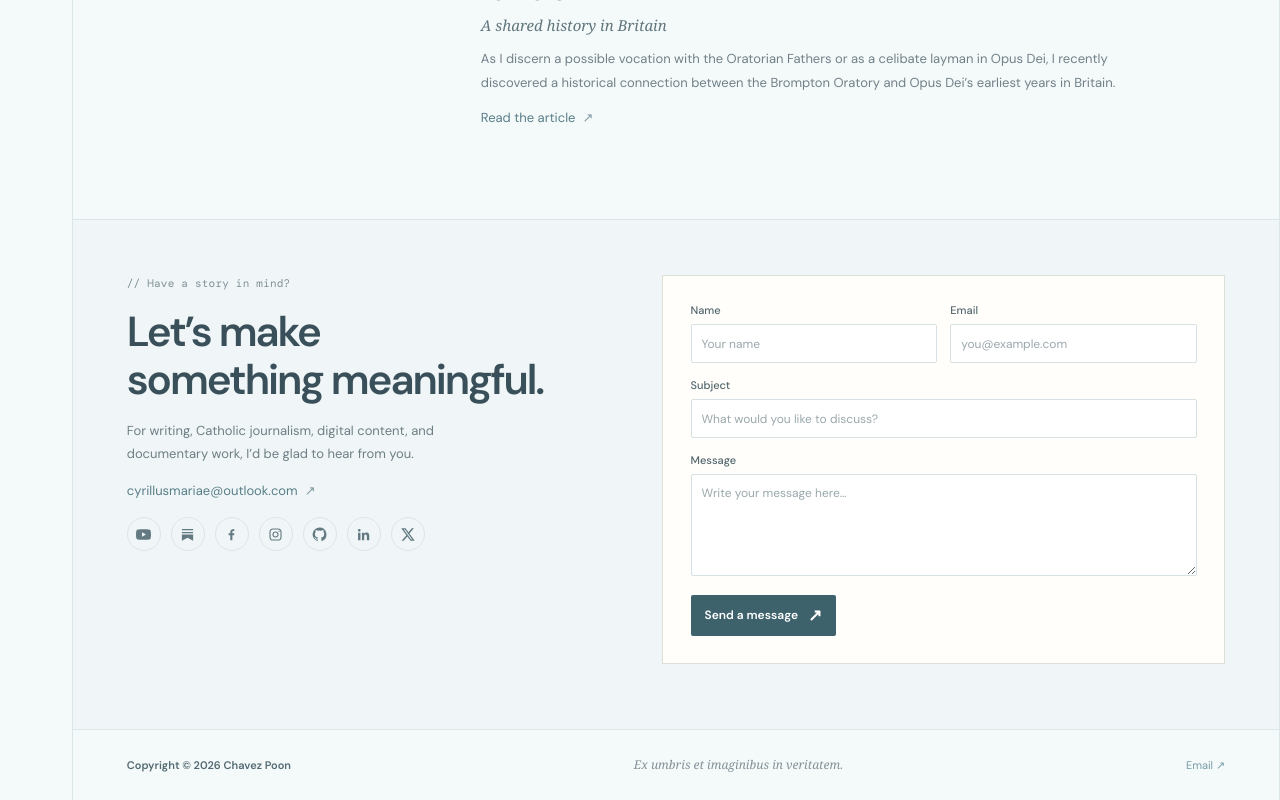
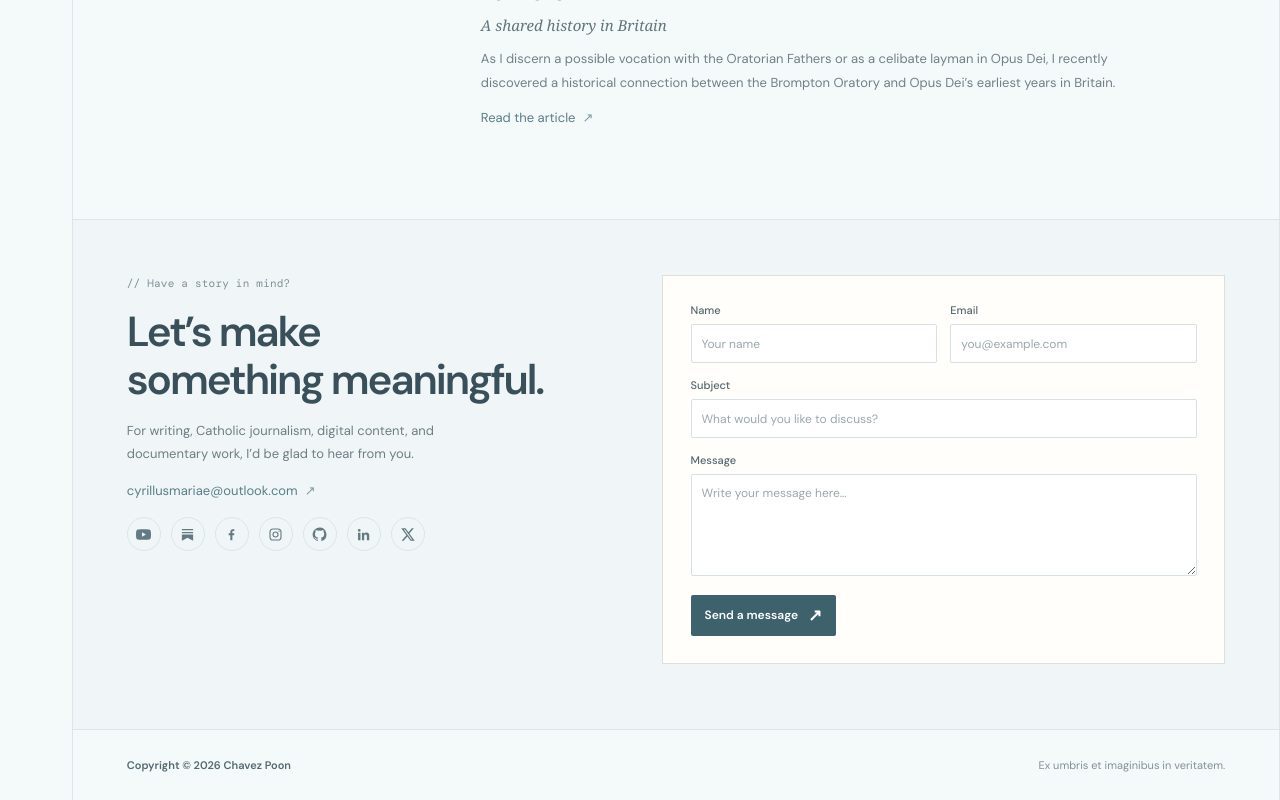
Before and after one commit to poonlonghei/poonlonghei.github.io, a Next.js app: page / in a window 1280 px wide. Shown: the part 2173-2973 px from the top of the page. Built offline with nearby package versions, Linux system fonts and the light colour scheme; a web font is replaced by a local one.

Commit message:
Move Latin phrase to footer links section

```diff
--- a/src/components/site.tsx
+++ b/src/components/site.tsx
@@ -34,9 +34,8 @@ export function SiteFooter({ chinese = false }: { chinese?: boolean }) {
   if (!chinese) {
     return <footer className="english-footer">
       <a className="english-footer-name" href="/">Copyright © {new Date().getFullYear()} Chavez Poon</a>
-      <span>Ex umbris et imaginibus in veritatem.</span>
       <div className="english-footer-links">
-        <a href="mailto:cyrillusmariae@outlook.com">Email ↗</a>
+        <span>Ex umbris et imaginibus in veritatem.</span>
       </div>
     </footer>;
   }
```
